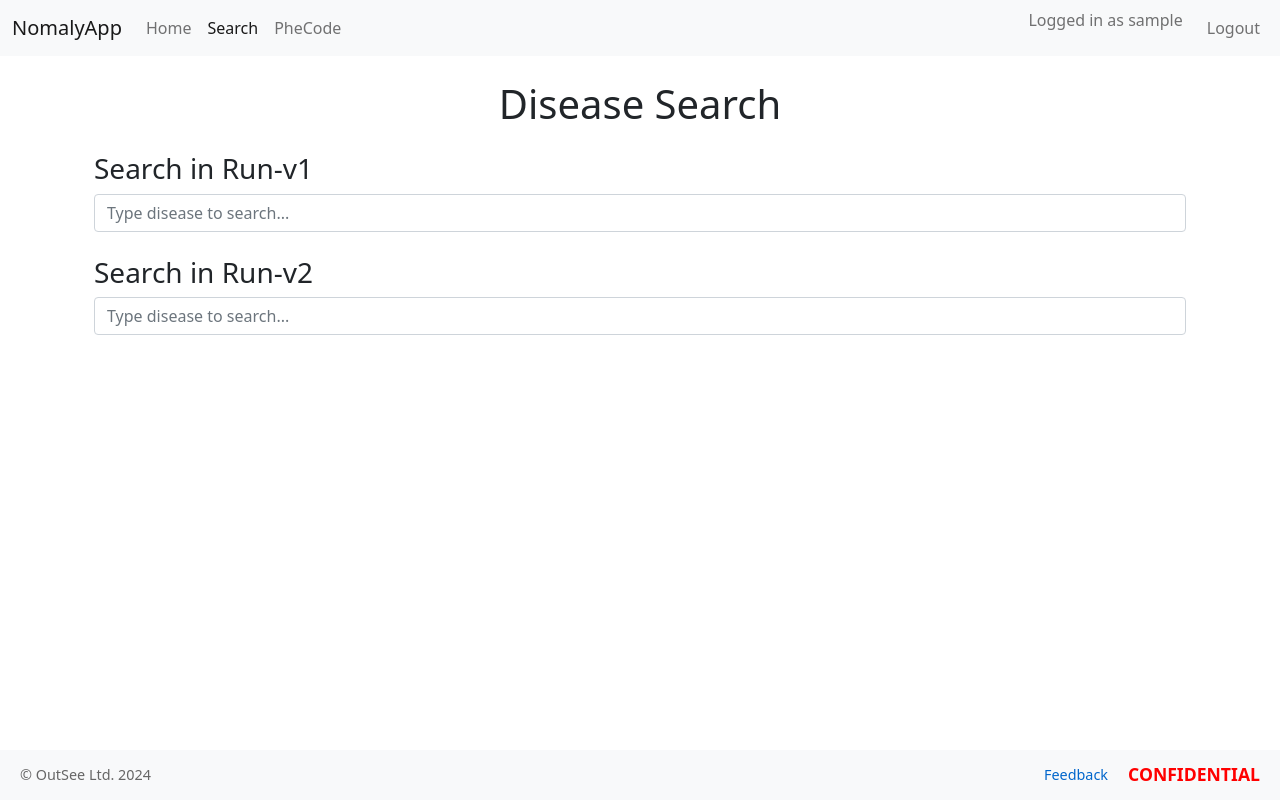
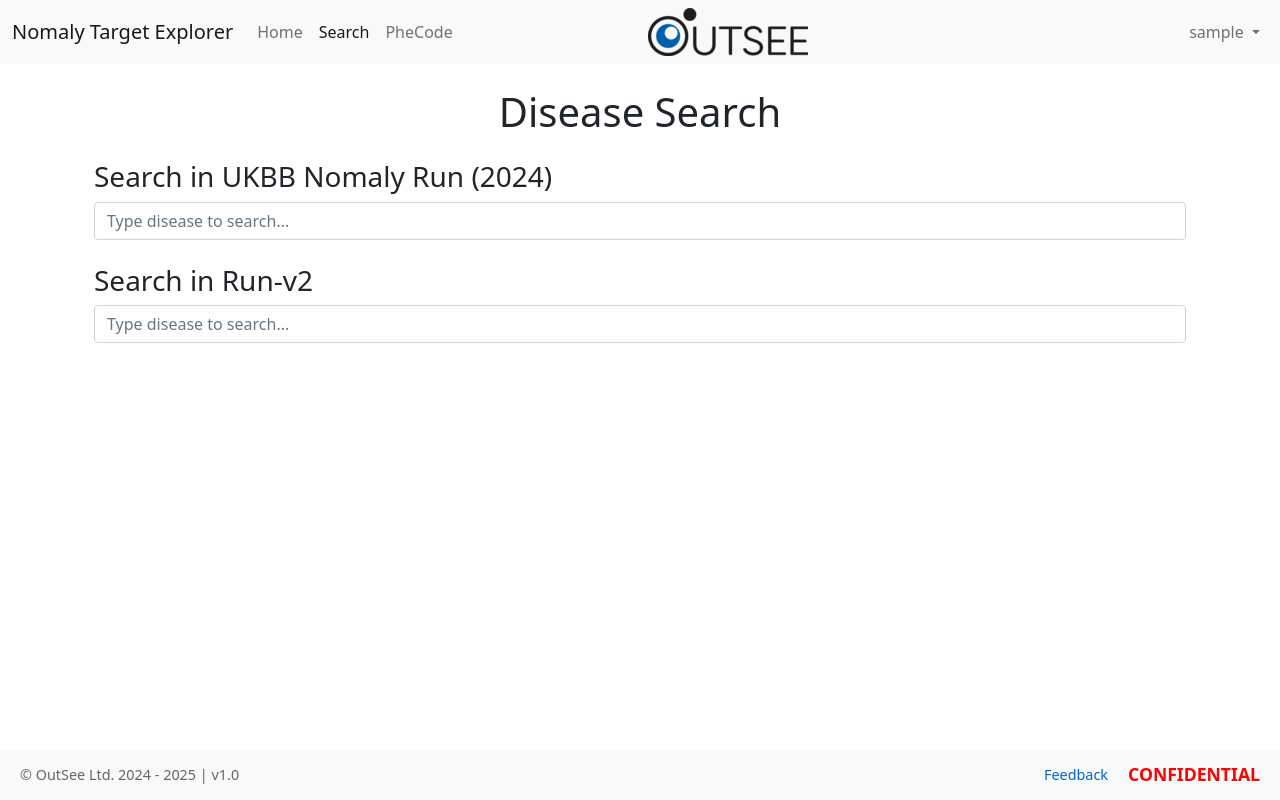
Before and after one commit to dbolser/Nomaly-Target-Explorer, a Flask app: page /search in a window 1280 px wide. Run offline with Flask 3, Linux system fonts and the light colour scheme; the visitor is signed in with stand-in values (Sample User, id 1); data that the repository does not hold is empty; parts of the project's set-up code (start-up, migrations or seed data) failed here and were passed over; some libraries are stand-ins or nearby versions.

Commit message:
cosmetic changes

```diff
--- a/templates/base.html
+++ b/templates/base.html
@@ -17,7 +17,7 @@
     <!-- Navbar -->
     <nav class="navbar navbar-expand-lg navbar-light bg-light">
         <div class="container-fluid">
-            <a class="navbar-brand" href="#">NomalyApp</a>
+            <a class="navbar-brand" href="#">Nomaly Target Explorer</a>
             <button class="navbar-toggler" type="button" data-bs-toggle="collapse" data-bs-target="#navbarNav">
                 <span class="navbar-toggler-icon"></span>
             </button>
@@ -39,15 +39,20 @@
                         </a>
                     </li>
                 </ul>
-
+                <div class="mx-auto">
+                    <img src="{{ url_for('static', filename='img/outsee-160x48.png') }}" alt="OutSee Logo" height="48">
+                </div>
                 <!-- User login info and logout button -->
                 <ul class="navbar-nav ms-auto">
                     {% if current_user.is_authenticated %}
-                    <li class="nav-item">
-                        <span class="navbar-text me-3">Logged in as {{ current_user.username }}</span>
-                    </li>
-                    <li class="nav-item">
-                        <a class="nav-link" href="{{ url_for('logout') }}">Logout</a>
+                    <li class="nav-item dropdown">
+                        <a class="nav-link dropdown-toggle" href="#" id="userDropdown" role="button" data-bs-toggle="dropdown"
+                            aria-expanded="false">
+                            {{ current_user.username }}
+                        </a>
+                        <ul class="dropdown-menu dropdown-menu-end" aria-labelledby="userDropdown">
+                            <li><a class="dropdown-item" href="{{ url_for('logout') }}">Logout</a></li>
+                        </ul>
                     </li>
                     {% else %}
                     <li class="nav-item">
@@ -78,7 +83,7 @@
 
     <footer class="footer">
         <div class="footer-content">
-            <div class="copyright">© OutSee Ltd. 2024</div>
+            <div class="copyright">© OutSee Ltd. 2024 - 2025 | v1.0</div>
             <div class="footer-links">
                 <a href="https://github.com/OutSeeLtd/ukbb_run/issues/new?template=bug_report.md" target="_blank"
                     class="feedback-link">Feedback</a>
--- a/templates/search.html
+++ b/templates/search.html
@@ -9,7 +9,7 @@
 
     <!-- Section 1 -->
     <div class="mb-4">
-        <h3>Search in Run-v1</h3>
+        <h3>Search in UKBB Nomaly Run (2024)</h3>
         <form method="GET" action="/search1">
             <div class="input-group mb-3">
                 <input type="text" id="search-box1" class="form-control" placeholder="Type disease to search..."
```
Also changed, not shown: static/img/outsee-160x48.png (added), static/img/outsee-320x96.png (added).
